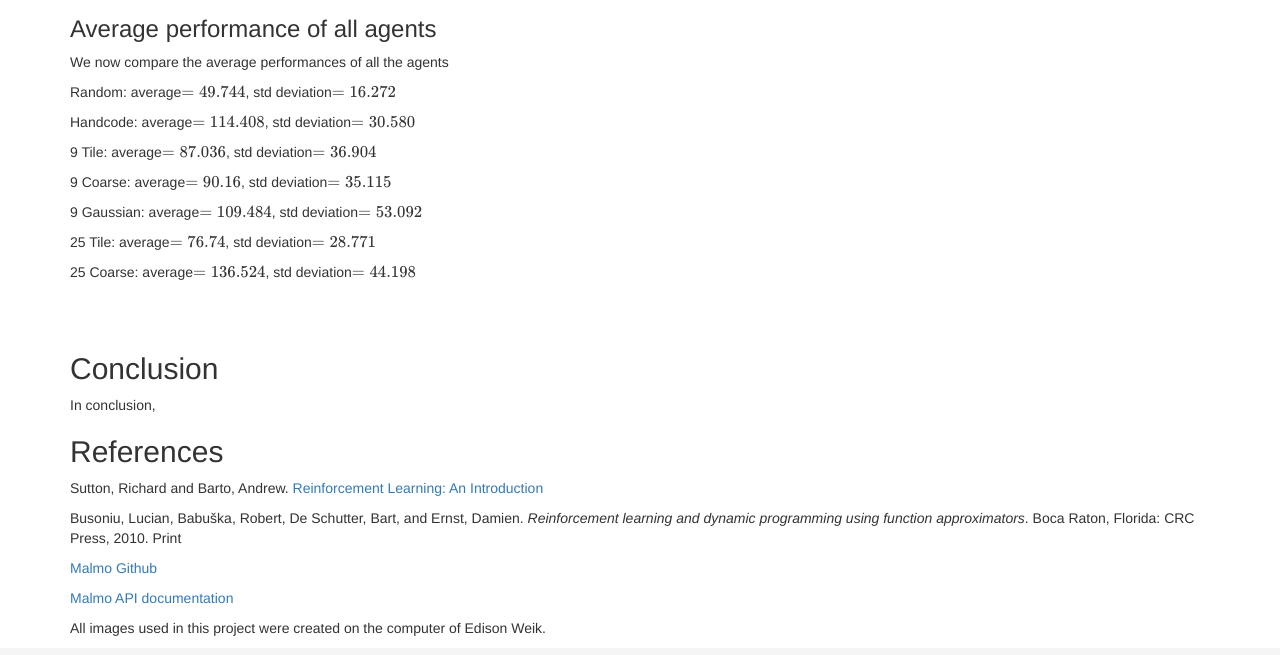
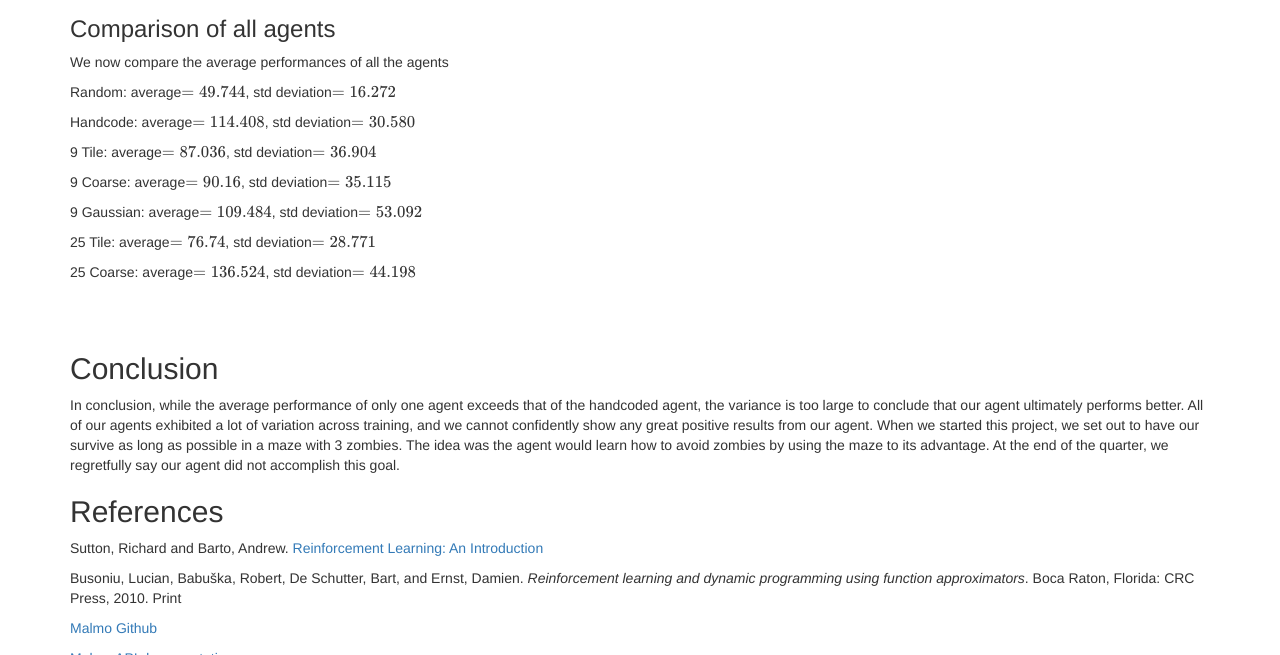
Before and after one commit to becamorin20/Group-16, a Jekyll site: the page built from docs/final.md, in a window 1280 px wide and 900 px high, scrolled down 11577 px, cut to the strip 245-900 px from the top of the window. Built offline with Jekyll 4.4.1, drawn with Linux system fonts in a browser that asks for light colours; formulas are drawn with MathJax 3.

Commit message:
Create final.md

```diff
--- a/docs/final.md
+++ b/docs/final.md
@@ -243,7 +243,7 @@ In total, for this agent we used 136 BFs and 136 parameters.
 <div align="center"><img src="//raw.githubusercontent.com/becamorin20/Zombie-Maze-Land/master/docs/images/25coarse_final.png" width="600"></div>
 **Figure 15**: On average, this agent survived for approximately $$136$$ time steps with a lot of variation.
 
-### Average performance of all agents
+### Comparison of all agents
 We now compare the average performances of all the agents
 
 Random: average$$=49.744$$, std deviation$$=16.272$$
@@ -263,7 +263,11 @@ Handcode: average$$=114.408$$, std deviation$$=30.580$$
 <br><br>
 
 ## Conclusion
-In conclusion,
+In conclusion, while the average performance of only one agent exceeds that of the handcoded agent, the variance is too large to conclude that our agent ultimately performs better.
+All of our agents exhibited a lot of variation across training, and we cannot confidently show any great positive results from our agent.
+When we started this project, we set out to have our survive as long as possible in a maze with 3 zombies.
+The idea was the agent would learn how to avoid zombies by using the maze to its advantage.
+At the end of the quarter, we regretfully say our agent did not accomplish this goal.
 
 ## References
 Sutton, Richard and Barto, Andrew. [Reinforcement Learning: An Introduction](http://incompleteideas.net/sutton/book/ebook/the-book.html)
```
